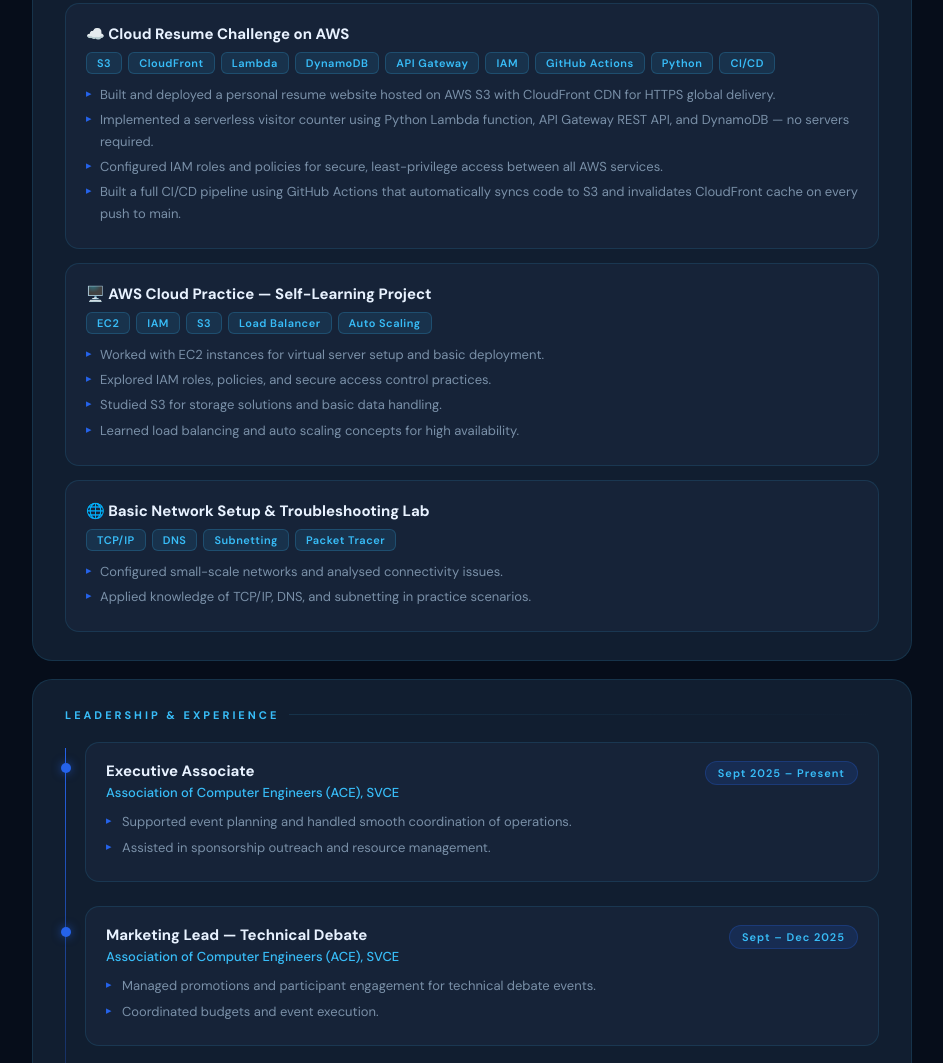
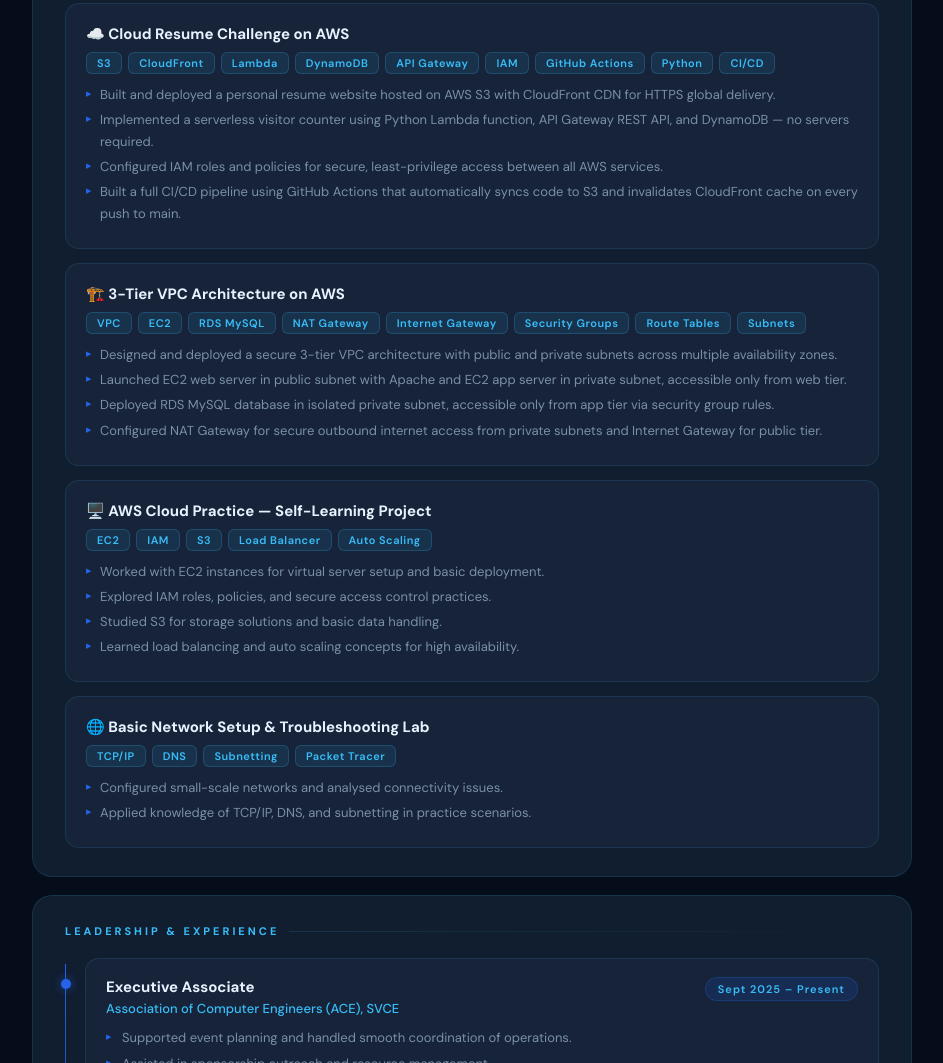
Before and after one commit to johan06-cloud/cloud-resume-project, a plain HTML site: page index.html in a window 1280 px wide. Shown: the part 1640-2703 px from the top of the page, without its empty margins (168-1111 px from the left). Drawn offline with Linux system fonts and the light colour scheme; no server answers.

Commit message:
Add 3-tier VPC project

```diff
--- a/index.html
+++ b/index.html
@@ -742,6 +742,25 @@
             <li>Built a full CI/CD pipeline using GitHub Actions that automatically syncs code to S3 and invalidates CloudFront cache on every push to main.</li>
         </ul>
 </div>
+<div class="project-item">
+    <div class="project-name">🏗️ 3-Tier VPC Architecture on AWS</div>
+    <div class="project-tags">
+        <span class="project-tag">VPC</span>
+        <span class="project-tag">EC2</span>
+        <span class="project-tag">RDS MySQL</span>
+        <span class="project-tag">NAT Gateway</span>
+        <span class="project-tag">Internet Gateway</span>
+        <span class="project-tag">Security Groups</span>
+        <span class="project-tag">Route Tables</span>
+        <span class="project-tag">Subnets</span>
+    </div>
+    <ul class="project-desc">
+        <li>Designed and deployed a secure 3-tier VPC architecture with public and private subnets across multiple availability zones.</li>
+        <li>Launched EC2 web server in public subnet with Apache and EC2 app server in private subnet, accessible only from web tier.</li>
+        <li>Deployed RDS MySQL database in isolated private subnet, accessible only from app tier via security group rules.</li>
+        <li>Configured NAT Gateway for secure outbound internet access from private subnets and Internet Gateway for public tier.</li>
+    </ul>
+</div>
 
         <div class="project-item">
             <div class="project-name">🖥️ AWS Cloud Practice — Self-Learning Project</div>
```
